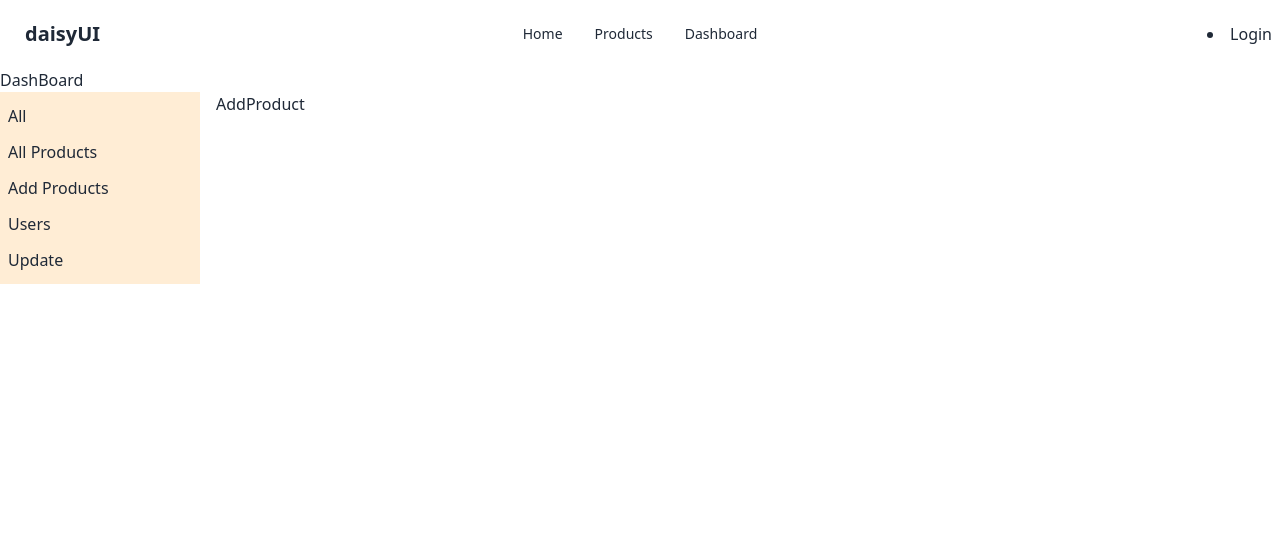
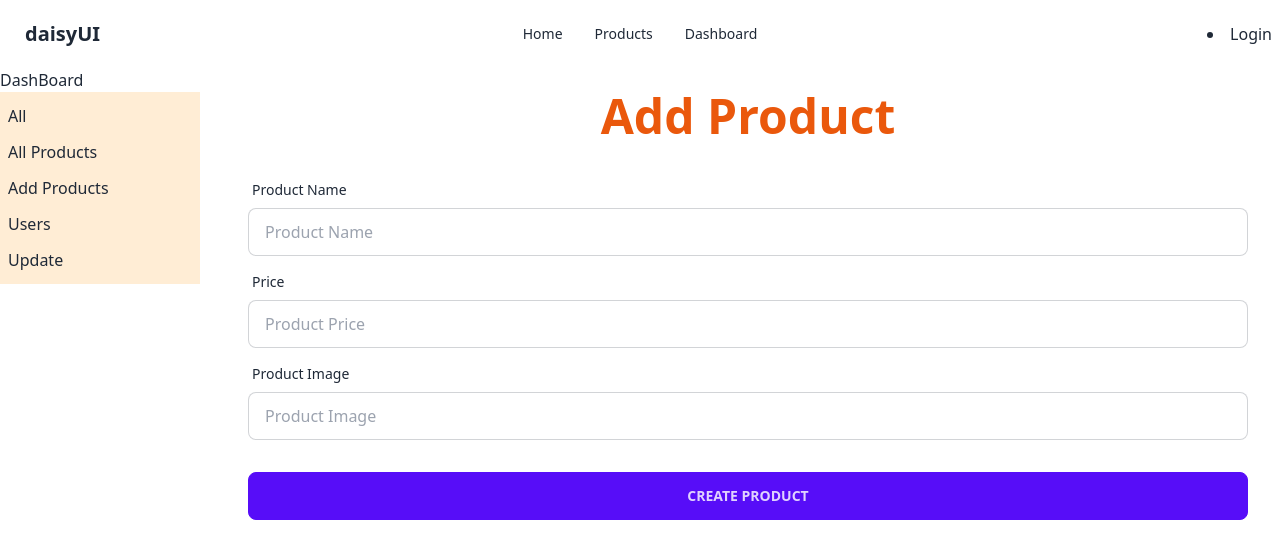
Before and after one commit to probeshnath/fuse-client-jwt, a React (Vite) app: page /dashboard/addproduct in a window 1280 px wide. Shown: the top 558 px of the page. Built offline with nearby package versions, Linux system fonts and the light colour scheme; no server answers.

Commit message:
add producut and update product page added

```diff
--- a/package.json
+++ b/package.json
@@ -10,6 +10,7 @@
     "preview": "vite preview"
   },
   "dependencies": {
+    "axios": "^1.6.0",
     "firebase": "^10.5.2",
     "localforage": "^1.10.0",
     "match-sorter": "^6.3.1",
--- a/src/pages/Dashboard/AddProduct.jsx
+++ b/src/pages/Dashboard/AddProduct.jsx
@@ -1,8 +1,60 @@
+import axios from 'axios';
 import React from 'react'
 
 const AddProduct = () => {
+  const addProduct = (e) =>{
+    e.preventDefault();
+    // console.log("create product")
+    const form = e.target;
+    const pName = form.productName.value;
+    const price = form.price.value;
+    const img = form.productImg.value;
+
+    const product = {pName,price,img}
+    console.log(product)
+
+    // axios.post("/dashboard/products",product)
+    // .then((result)=>{
+    //   console.log(result)
+    // })
+
+
+
+  }
   return (
-    <div>AddProduct</div>
+    <div>
+      <h2 className='text-center text-5xl text-orange-600 font-bold'>Add Product</h2>
+       <form onSubmit={addProduct} className="card-body">
+
+        <div className="form-control">
+          <label className="label">
+            <span className="label-text">Product Name</span>
+          </label>
+          <input name='productName' type="text" placeholder="Product Name" className="input input-bordered" required />
+        </div>
+
+        <div className="form-control">
+          <label className="label">
+            <span className="label-text">Price</span>
+          </label>
+          <input type="text" name='price' placeholder="Product Price" className="input input-bordered" required />
+        </div>
+
+        <div className="form-control">
+          <label className="label">
+            <span className="label-text">Product Image</span>
+          </label>
+          <input type="text" name='productImg' placeholder="Product Image" className="input input-bordered"  />
+        </div>
+
+
+
+        <div className="form-control mt-6">
+          <button className="btn btn-primary">Create Product</button>
+        </div>
+
+      </form>
+    </div>
   )
 }
 
--- a/src/pages/Dashboard/UpdateProduct.jsx
+++ b/src/pages/Dashboard/UpdateProduct.jsx
@@ -2,7 +2,39 @@ import React from 'react'
 
 const UpdateProduct = () => {
   return (
-    <div>UpdateProduct</div>
+    <div>
+        <h2 className='text-center text-5xl text-orange-600 font-bold'>Update Product</h2>
+       <form onSubmit={addProduct} className="card-body">
+
+        <div className="form-control">
+          <label className="label">
+            <span className="label-text">Product Name</span>
+          </label>
+          <input name='productName' type="text" placeholder="Product Name" className="input input-bordered" required />
+        </div>
+
+        <div className="form-control">
+          <label className="label">
+            <span className="label-text">Price</span>
+          </label>
+          <input type="text" name='price' placeholder="Product Price" className="input input-bordered" required />
+        </div>
+
+        <div className="form-control">
+          <label className="label">
+            <span className="label-text">Product Image</span>
+          </label>
+          <input type="text" name='productImg' placeholder="Product Image" className="input input-bordered"  />
+        </div>
+
+
+
+        <div className="form-control mt-6">
+          <button className="btn btn-primary">Create Product</button>
+        </div>
+
+      </form>
+    </div>
   )
 }
 
```
Also changed, not shown: 1 other file (tests, documents, lock files or other folders).
